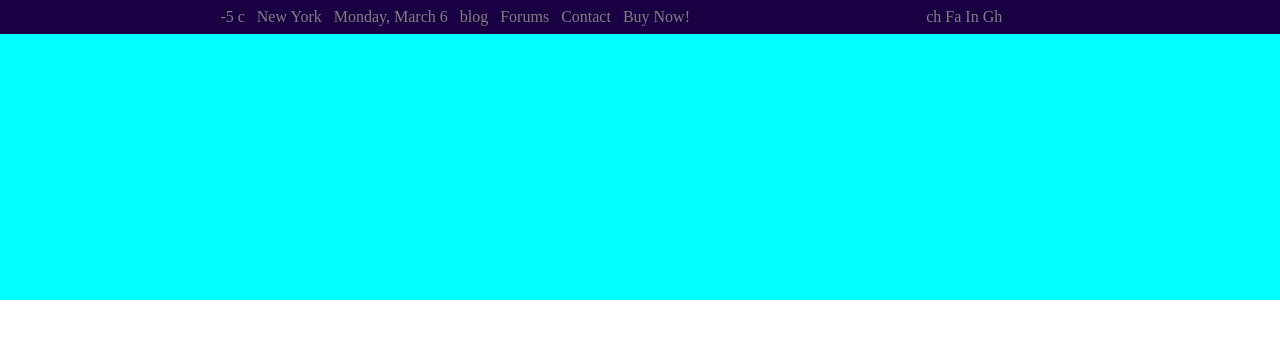
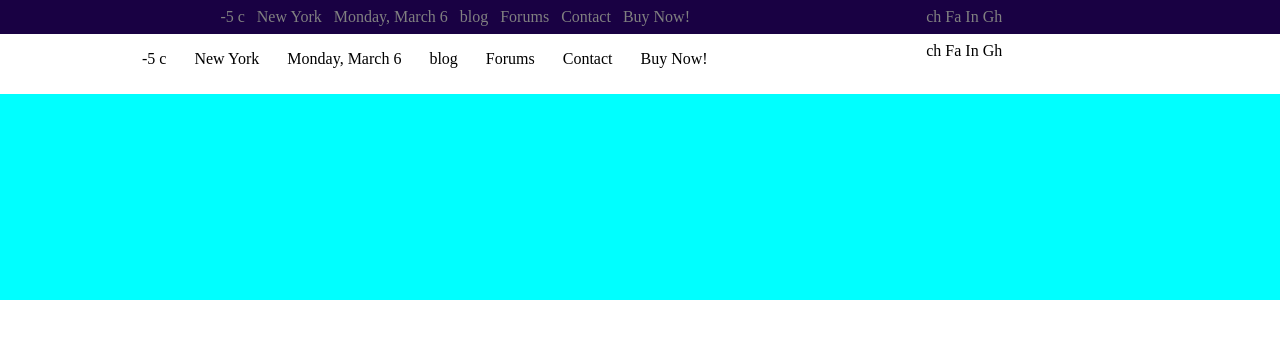
Before and after one commit to mmsme-developer/firstproject, a plain HTML site: page index.html in a window 1280 px wide. Drawn offline with Linux system fonts and the light colour scheme.

Commit message:
complete left side header part two from three

```diff
--- a/index.html
+++ b/index.html
@@ -8,7 +8,9 @@
     <link rel="stylesheet" href="style.css">
 </head>
 <body>
+    <!-- start header section -->
     <header class="m-0 p-0 w-100">
+        <!-- start header part one from three -->
         <div class="container_one w-100">
             <div class="w-80  m-auto">
                 <nav class="left  w-60 h-100">
@@ -36,8 +38,54 @@
                 <div class="clear"></div>
             </div>
         </div>
+        <!-- end header part one from three  -->
+
+
+        <!-- start header part two from three -->
+        <div class="container_two w-100">
+            <div class="w-80  m-auto hp-30">
+                <nav class="left  w-60 h-100">
+                    <ul class="links_left  h-100 m-0 pl-0 align-center unstyled d-inline-block">
+                        <li class=" px-4 mx-0 pt-16 h-100">
+                            <a href="#" class="link">-5 c</a>
+                        </li>
+                        <li class=" px-4 mx-0 pt-16 h-100">
+                            <a href="#" class="link">New York</a>
+                        </li>
+                        <li class=" px-4 mx-0 pt-16 h-100">
+                            <a href="#" class="link">Monday, March 6</a>
+                        </li>
+                        <li class=" px-4 mx-0 pt-16 h-100">
+                            <a href="#" class="link">blog</a>
+                        </li>
+                        <li class=" px-4 mx-0 pt-16 h-100">
+                            <a href="#" class="link">Forums</a>
+                        </li>
+                        <li class=" px-4 mx-0 pt-16 h-100">
+                            <a href="#" class="link">Contact</a>
+                        </li>
+                        <li class=" px-4 mx-0 pt-16 h-100">
+                            <a href="#" class="link">Buy Now!</a>
+                        </li>
+                    </ul>
+                </nav>
+
+                <nav class="right  w-40 h-100">
+                    <ul class="links_right my-8 align-center unstyled d-inline-block dir-ltr pr-6">
+                        <li>ch</li>
+                        <li>Fa</li>
+                        <li>In</li>
+                        <li>Gh</li>
+                    </ul>
+                </nav>
+
+                <!-- div just for clear -->
+                <div class="clear"></div>
+            </div>
+        </div>
+        <!-- end header part two from three -->
     </header>
-
+    <!-- end header section  -->
 
 </body>
 </html>
--- a/style.css
+++ b/style.css
@@ -1,3 +1,7 @@
+/* general style for every tags */
+*{
+    box-sizing: border-box;
+}
 body{
     margin:0px;
     padding: 0px;
@@ -23,6 +27,18 @@ body{
 .h-100{
     height: 100%;
 }
+.hp-30{
+    height: 60px;
+}
+
+.pt-16{
+    padding-top: 16px;
+    height: inherit;
+}
+.px-4{
+    padding-left: 14px;
+    padding-right: 14px;
+}
 
 /* stylef or padding and margin */
 .m-auto{
@@ -35,6 +51,24 @@ body{
 
 .m-0{
     margin: 0px;
+}
+.mx-0{
+    margin-left: 0px;
+    margin-right: 0px;
+}
+.my-0{
+    margin-top: 0px;
+    margin-bottom: 0px;
+}
+.mr-0{
+    margin-right: 0px;
+}
+.ml-0{
+    margin-left: 0px;
+}
+
+.pl-0{
+    padding-left: 0px;
 }
 .pr-6{
     margin-right: 6px;
@@ -104,6 +138,12 @@ body{
     text-align: center;
 }
 
+/* style for links */
+.link{
+    text-decoration: none;
+
+}
+
 /* end framework styling for hole */
 
 
@@ -135,6 +175,24 @@ header{
 
 
 /* start style for header part two */
+    div.container_two{
+        background-color: white;
+    }
+    .container_two .links_left{
+        display: table;
+    }
+
+
+    .links_left li:hover a{
+        color: white;
+    }
+    .links_left li:hover{
+        background-color: #190143;
+
+    }
+    .links_left a{
+        color: black;
+    }
 /* end style for header part two */
 
 
```
